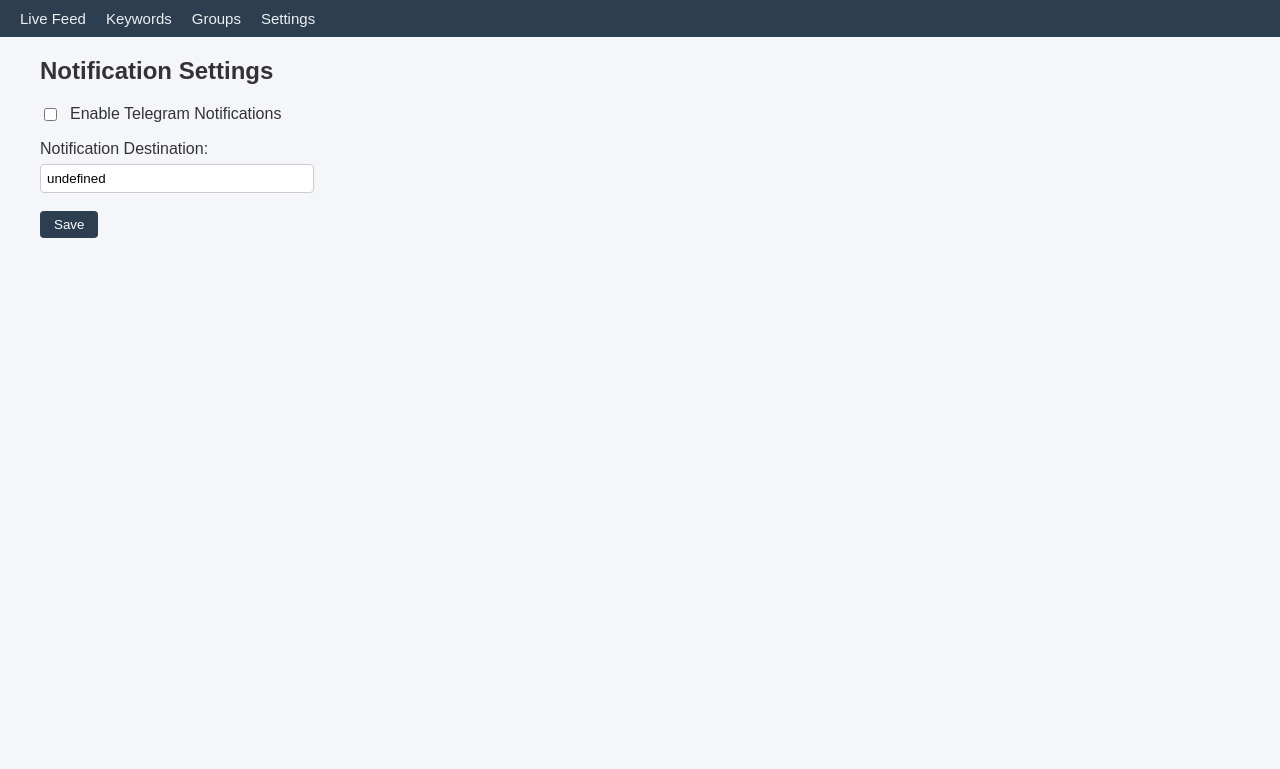
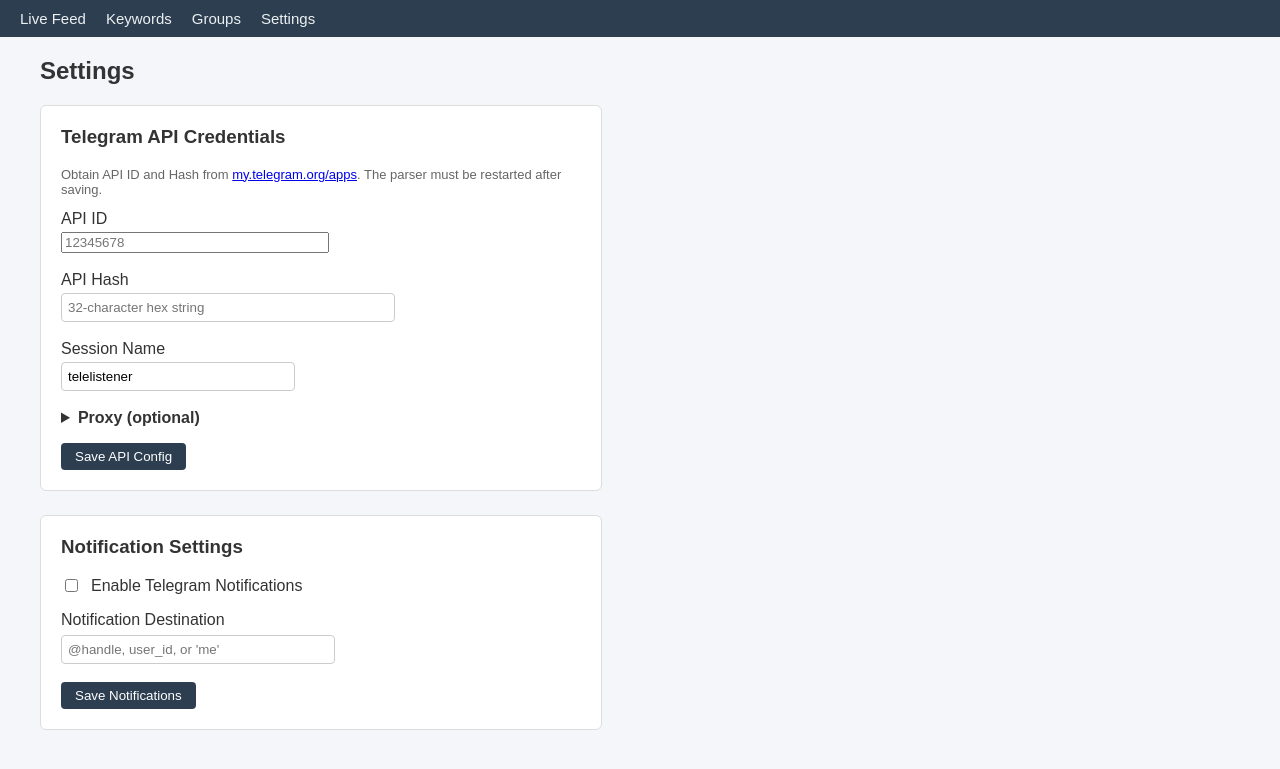
Before and after one commit to delharris1981/telegram-parser, a FastAPI app: template dashboard/templates/settings.html in a window 1280 px wide. Shown: the top 769 px of the page. Run offline with FastAPI, Linux system fonts and the light colour scheme; the template is opened without the code that fills it, so the values that code supplies are empty; parts of the project's set-up code (start-up, migrations or seed data) failed here and were passed over.

Commit message:
feat: single combined binary, dashboard API config, versioned releases
- Add root main.py: runs parser + uvicorn in one asyncio event loop
- Merge two PyInstaller binaries into one (telelistener.spec)
- Dashboard Settings page now edits Telegram API credentials (api_id,
  api_hash, session_name, proxy) stored in the DB; parser reads them
  at startup with .env fallback
- db/init.py: migrate existing settings table to add API config columns
- docker-compose.yml + Dockerfile merged to a single service
- CI: build one binary per platform, publish versioned GitHub Release
  (v1.0.<run_number>) with macOS + Windows assets attached
- Add VERSION file and CHANGELOG.md

Co-Authored-By: Claude Sonnet 4.6 <noreply@anthropic.com>

```diff
--- a/dashboard/main.py
+++ b/dashboard/main.py
@@ -1,3 +1,4 @@
+import sys
 import pathlib
 from fastapi import FastAPI, Depends, Request
 from fastapi.responses import HTMLResponse
@@ -7,7 +8,12 @@ from dashboard.auth import require_auth
 from dashboard.routes import hits, keywords, groups
 from dashboard.routes import settings as settings_router
 
-BASE_DIR = pathlib.Path(__file__).parent
+# In a PyInstaller one-file binary, __file__ resolves to the temp extraction dir.
+if getattr(sys, "frozen", False):
+    BASE_DIR = pathlib.Path(sys._MEIPASS) / "dashboard"
+else:
+    BASE_DIR = pathlib.Path(__file__).parent
+
 templates = Jinja2Templates(directory=str(BASE_DIR / "templates"))
 
 app = FastAPI(title="TeleListener Dashboard")
--- a/dashboard/templates/settings.html
+++ b/dashboard/templates/settings.html
@@ -1,35 +1,123 @@
 {% extends "base.html" %}
 {% block content %}
-<h2>Notification Settings</h2>
-<div style="max-width:480px;">
+<h2>Settings</h2>
+
+<section style="max-width:520px;background:#fff;padding:20px;border-radius:6px;border:1px solid #ddd;margin-bottom:24px;">
+  <h3 style="margin-top:0;">Telegram API Credentials</h3>
+  <p style="color:#666;font-size:13px;margin-top:0;">
+    Obtain API ID and Hash from
+    <a href="https://my.telegram.org/apps" target="_blank" rel="noopener">my.telegram.org/apps</a>.
+    The parser must be restarted after saving.
+  </p>
+
+  <label style="display:block;margin-bottom:4px;">API ID</label>
+  <input type="number" id="api-id" placeholder="12345678" style="width:260px;">
+  <br><br>
+
+  <label style="display:block;margin-bottom:4px;">API Hash</label>
+  <input type="text" id="api-hash" placeholder="32-character hex string" style="width:320px;">
+  <br><br>
+
+  <label style="display:block;margin-bottom:4px;">Session Name</label>
+  <input type="text" id="session-name" placeholder="telelistener" style="width:220px;">
+  <br><br>
+
+  <details style="margin-bottom:16px;">
+    <summary style="cursor:pointer;font-weight:bold;">Proxy (optional)</summary>
+    <div style="margin-top:12px;">
+      <label style="display:block;margin-bottom:4px;">Proxy Type</label>
+      <select id="proxy-type" style="padding:6px;border:1px solid #ccc;border-radius:4px;width:140px;">
+        <option value="">None</option>
+        <option value="socks5">SOCKS5</option>
+        <option value="http">HTTP</option>
+      </select>
+      <br><br>
+
+      <label style="display:block;margin-bottom:4px;">Proxy Host</label>
+      <input type="text" id="proxy-host" placeholder="127.0.0.1" style="width:220px;">
+      <br><br>
+
+      <label style="display:block;margin-bottom:4px;">Proxy Port</label>
+      <input type="number" id="proxy-port" placeholder="1080" style="width:120px;">
+    </div>
+  </details>
+
+  <button onclick="saveApiConfig()">Save API Config</button>
+  <span id="api-status" style="color:green;margin-left:12px;"></span>
+</section>
+
+<section style="max-width:520px;background:#fff;padding:20px;border-radius:6px;border:1px solid #ddd;">
+  <h3 style="margin-top:0;">Notification Settings</h3>
+
   <label style="display:flex;align-items:center;gap:10px;margin-bottom:16px;">
     <input type="checkbox" id="notif-toggle">
     Enable Telegram Notifications
   </label>
-  <label style="display:block;margin-bottom:6px;">Notification Destination:</label>
-  <input type="text" id="notif-dest" placeholder="@handle, user_id, or 'me'">
+
+  <label style="display:block;margin-bottom:6px;">Notification Destination</label>
+  <input type="text" id="notif-dest" placeholder="@handle, user_id, or 'me'" style="width:260px;">
   <br><br>
-  <button onclick="save()">Save</button>
-  <p id="status-msg"></p>
-</div>
+
+  <button onclick="saveNotifs()">Save Notifications</button>
+  <span id="notif-status" style="color:green;margin-left:12px;"></span>
+</section>
+
 <script>
-async function load() {
+async function loadApiConfig() {
+  const r = await fetch('/api/settings/api-config');
+  const s = await r.json();
+  document.getElementById('api-id').value = s.api_id || '';
+  document.getElementById('api-hash').value = s.api_hash || '';
+  document.getElementById('session-name').value = s.session_name || 'telelistener';
+  document.getElementById('proxy-type').value = s.proxy_type || '';
+  document.getElementById('proxy-host').value = s.proxy_host || '';
+  document.getElementById('proxy-port').value = s.proxy_port || '';
+}
+
+async function saveApiConfig() {
+  const body = {
+    api_id: parseInt(document.getElementById('api-id').value) || 0,
+    api_hash: document.getElementById('api-hash').value.trim(),
+    session_name: document.getElementById('session-name').value.trim() || 'telelistener',
+    proxy_type: document.getElementById('proxy-type').value,
+    proxy_host: document.getElementById('proxy-host').value.trim(),
+    proxy_port: parseInt(document.getElementById('proxy-port').value) || 0,
+  };
+  const r = await fetch('/api/settings/api-config', {
+    method: 'POST',
+    headers: {'Content-Type': 'application/json'},
+    body: JSON.stringify(body),
+  });
+  const el = document.getElementById('api-status');
+  el.textContent = r.ok ? 'Saved! Restart the parser to apply.' : 'Error saving.';
+  el.style.color = r.ok ? 'green' : 'red';
+  setTimeout(() => { el.textContent = ''; }, 4000);
+}
+
+async function loadNotifs() {
   const r = await fetch('/api/settings');
   const s = await r.json();
   document.getElementById('notif-toggle').checked = s.tg_notifications_enabled === 1;
-  document.getElementById('notif-dest').value = s.tg_notification_destination;
+  document.getElementById('notif-dest').value = s.tg_notification_destination || '';
 }
-async function save() {
-  const enabled = document.getElementById('notif-toggle').checked ? 1 : 0;
-  const dest = document.getElementById('notif-dest').value.trim();
-  await fetch('/api/settings', {
+
+async function saveNotifs() {
+  const body = {
+    tg_notifications_enabled: document.getElementById('notif-toggle').checked ? 1 : 0,
+    tg_notification_destination: document.getElementById('notif-dest').value.trim(),
+  };
+  const r = await fetch('/api/settings', {
     method: 'POST',
     headers: {'Content-Type': 'application/json'},
-    body: JSON.stringify({tg_notifications_enabled: enabled, tg_notification_destination: dest}),
+    body: JSON.stringify(body),
   });
-  document.getElementById('status-msg').textContent = 'Saved!';
-  setTimeout(() => { document.getElementById('status-msg').textContent = ''; }, 2000);
+  const el = document.getElementById('notif-status');
+  el.textContent = r.ok ? 'Saved!' : 'Error saving.';
+  el.style.color = r.ok ? 'green' : 'red';
+  setTimeout(() => { el.textContent = ''; }, 2000);
 }
-load();
+
+loadApiConfig();
+loadNotifs();
 </script>
 {% endblock %}
--- a/db/init.py
+++ b/db/init.py
@@ -31,15 +31,38 @@ CREATE TABLE IF NOT EXISTS parsed_hits (
 CREATE TABLE IF NOT EXISTS settings (
     id INTEGER PRIMARY KEY,
     tg_notifications_enabled INTEGER NOT NULL DEFAULT 0,
-    tg_notification_destination TEXT NOT NULL DEFAULT 'me'
+    tg_notification_destination TEXT NOT NULL DEFAULT 'me',
+    api_id INTEGER NOT NULL DEFAULT 0,
+    api_hash TEXT NOT NULL DEFAULT '',
+    session_name TEXT NOT NULL DEFAULT 'telelistener',
+    proxy_type TEXT NOT NULL DEFAULT '',
+    proxy_host TEXT NOT NULL DEFAULT '',
+    proxy_port INTEGER NOT NULL DEFAULT 0
 );
 
-INSERT OR IGNORE INTO settings (id, tg_notifications_enabled, tg_notification_destination)
-VALUES (1, 0, 'me');
+INSERT OR IGNORE INTO settings (id, tg_notifications_enabled, tg_notification_destination,
+    api_id, api_hash, session_name, proxy_type, proxy_host, proxy_port)
+VALUES (1, 0, 'me', 0, '', 'telelistener', '', '', 0);
 """
+
+# Applied once to existing databases that predate the API-config columns.
+_MIGRATIONS = [
+    "ALTER TABLE settings ADD COLUMN api_id INTEGER NOT NULL DEFAULT 0",
+    "ALTER TABLE settings ADD COLUMN api_hash TEXT NOT NULL DEFAULT ''",
+    "ALTER TABLE settings ADD COLUMN session_name TEXT NOT NULL DEFAULT 'telelistener'",
+    "ALTER TABLE settings ADD COLUMN proxy_type TEXT NOT NULL DEFAULT ''",
+    "ALTER TABLE settings ADD COLUMN proxy_host TEXT NOT NULL DEFAULT ''",
+    "ALTER TABLE settings ADD COLUMN proxy_port INTEGER NOT NULL DEFAULT 0",
+]
 
 
 async def init_db(db_path: str) -> None:
     async with aiosqlite.connect(db_path, timeout=10.0) as db:
         await db.executescript(SCHEMA)
         await db.commit()
+        for sql in _MIGRATIONS:
+            try:
+                await db.execute(sql)
+                await db.commit()
+            except Exception:
+                pass  # column already exists
--- /dev/null
+++ b/main.py
@@ -0,0 +1,41 @@
+"""Combined entry point: runs the Telegram parser and web dashboard in one process."""
+import asyncio
+import logging
+import sys
+
+import uvicorn
+
+import config
+from db.init import init_db
+from parser.client import create_client
+from parser.main import run_parser_loop
+from dashboard.main import app
+
+logging.basicConfig(
+    level=logging.INFO,
+    format="%(asctime)s %(levelname)s %(name)s: %(message)s",
+    stream=sys.stdout,
+)
+logger = logging.getLogger(__name__)
+
+
+async def _run() -> None:
+    await init_db(config.DB_PATH)
+    client = await create_client()
+
+    uv_config = uvicorn.Config(app, host="0.0.0.0", port=8000, log_level="info")
+    server = uvicorn.Server(uv_config)
+
+    parser_task = asyncio.create_task(run_parser_loop(client))
+    try:
+        await server.serve()
+    finally:
+        parser_task.cancel()
+        try:
+            await parser_task
+        except asyncio.CancelledError:
+            pass
+
+
+if __name__ == "__main__":
+    asyncio.run(_run())
```
Also changed, not shown: dashboard/routes/settings.py (+37 -3 lines), db/operations.py (+25 -0 lines), docker-compose.yml (+2 -15 lines), parser/client.py (+23 -8 lines), parser/main.py (+25 -17 lines), .github/workflows/build.yml, CHANGELOG.md (added), 4 other files.
